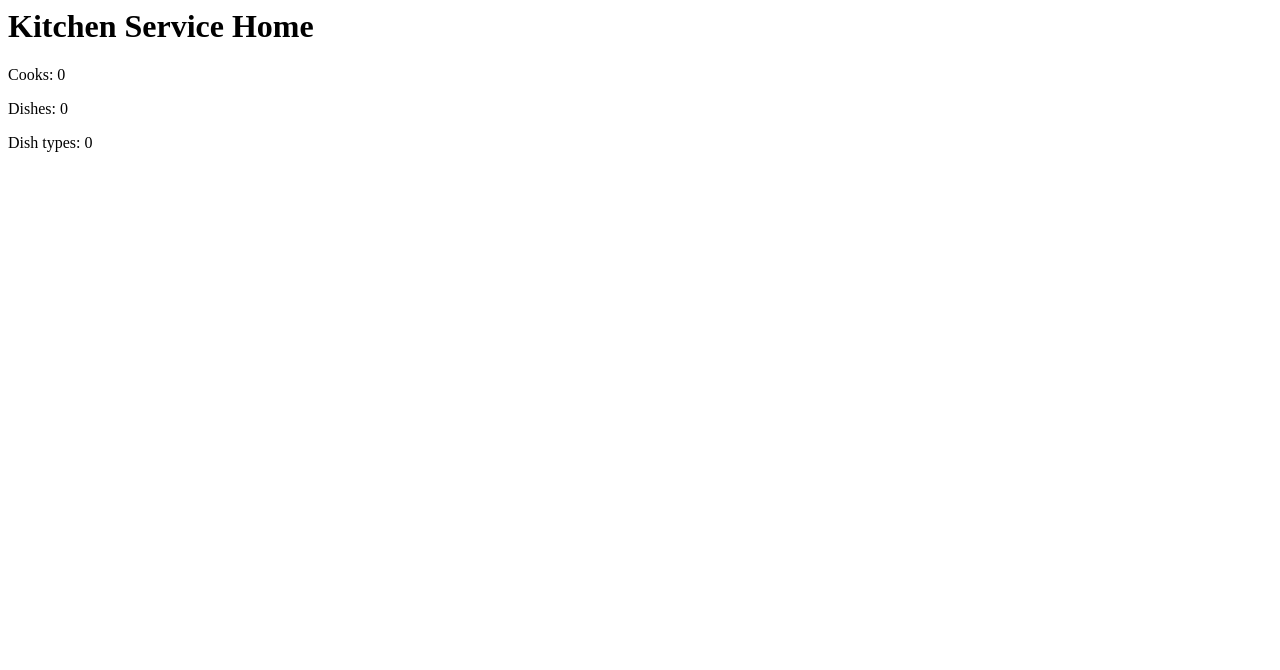
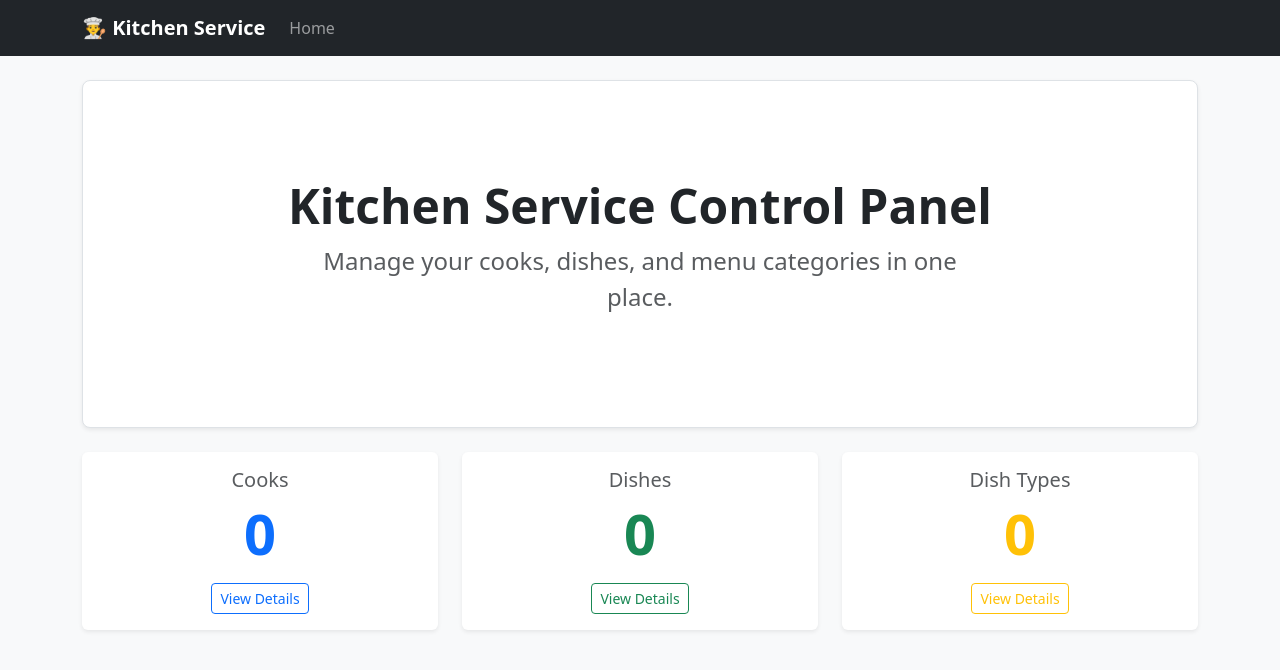
Before and after one commit to YanTumar/py-kitchen-service, a Django app: page / in a window 1280 px wide. Shown: the top 670 px of the page. Run offline with Django 5.2, Linux system fonts and the light colour scheme; data that the repository does not hold is empty.

Commit message:
Add Bootstrap styling and base template

```diff
--- a/manage.py
+++ b/manage.py
@@ -1,4 +1,3 @@
-
 import os
 import sys
 
--- /dev/null
+++ b/templates/base.html
@@ -0,0 +1,30 @@
+<!DOCTYPE html>
+<html lang="en">
+<head>
+    <meta charset="UTF-8">
+    <meta name="viewport" content="width=device-width, initial-scale=1.0">
+    <title>Kitchen Service</title>
+    <link href="https://cdn.jsdelivr.net/npm/bootstrap@5.3.0/dist/css/bootstrap.min.css" rel="stylesheet">
+</head>
+<body class="bg-light">
+
+    <nav class="navbar navbar-expand-lg navbar-dark bg-dark mb-4">
+        <div class="container">
+            <a class="navbar-brand fw-bold" href="{% url 'kitchen:index' %}">👨‍🍳 Kitchen Service</a>
+            <div class="collapse navbar-collapse">
+                <ul class="navbar-nav me-auto mb-2 mb-lg-0">
+                    <li class="nav-item">
+                        <a class="nav-link" href="{% url 'kitchen:index' %}">Home</a>
+                    </li>
+                    </ul>
+            </div>
+        </div>
+    </nav>
+
+    <main class="container">
+        {% block content %}{% endblock %}
+    </main>
+
+    <script src="https://cdn.jsdelivr.net/npm/bootstrap@5.3.0/dist/js/bootstrap.bundle.min.js"></script>
+</body>
+</html>
--- a/templates/kitchen/index.html
+++ b/templates/kitchen/index.html
@@ -1,4 +1,42 @@
-<h1>Kitchen Service Home</h1>
-<p>Cooks: {{ num_cooks }}</p>
-<p>Dishes: {{ num_dishes }}</p>
-<p>Dish types: {{ num_dish_types }}</p>
+{% extends "base.html" %}
+
+{% block content %}
+<div class="p-5 mb-4 bg-white rounded-3 shadow-sm border">
+    <div class="container-fluid py-5 text-center">
+        <h1 class="display-5 fw-bold">Kitchen Service Control Panel</h1>
+        <p class="col-md-8 fs-4 mx-auto text-muted">Manage your cooks, dishes, and menu categories in one place.</p>
+    </div>
+</div>
+
+<div class="row g-4 text-center">
+    <div class="col-md-4">
+        <div class="card h-100 border-0 shadow-sm">
+            <div class="card-body">
+                <h5 class="card-title text-muted">Cooks</h5>
+                <p class="display-4 fw-bold text-primary">{{ num_cooks }}</p>
+                <button class="btn btn-outline-primary btn-sm">View Details</button>
+            </div>
+        </div>
+    </div>
+
+    <div class="col-md-4">
+        <div class="card h-100 border-0 shadow-sm">
+            <div class="card-body">
+                <h5 class="card-title text-muted">Dishes</h5>
+                <p class="display-4 fw-bold text-success">{{ num_dishes }}</p>
+                <button class="btn btn-outline-success btn-sm">View Details</button>
+            </div>
+        </div>
+    </div>
+
+    <div class="col-md-4">
+        <div class="card h-100 border-0 shadow-sm">
+            <div class="card-body">
+                <h5 class="card-title text-muted">Dish Types</h5>
+                <p class="display-4 fw-bold text-warning">{{ num_dish_types }}</p>
+                <button class="btn btn-outline-warning btn-sm">View Details</button>
+            </div>
+        </div>
+    </div>
+</div>
+{% endblock %}
```
